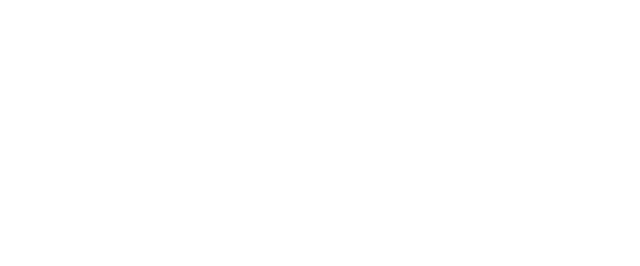
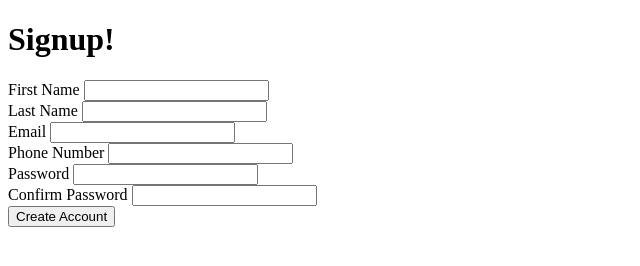
Before and after one commit to tonyelison/signup-form, a plain HTML site: page index.html in a window 1280 px wide. Shown: the whole page, without its empty margins (0-640 px from the left). Drawn offline with Linux system fonts and the light colour scheme.

Commit message:
Add form input controls

```diff
--- a/index.html
+++ b/index.html
@@ -4,9 +4,39 @@
   <meta charset="UTF-8">
   <meta http-equiv="X-UA-Compatible" content="IE=edge">
   <meta name="viewport" content="width=device-width, initial-scale=1.0">
-  <title>Document</title>
+  <title>Signup Form</title>
 </head>
 <body>
+  <div class="hero"></div>
 
+  <h1>Signup!</h1>
+
+  <form action="" method="post">
+    <div>
+      <label for="first">First Name</label>
+      <input type="text" name="first" id="first">
+    </div>
+    <div>
+      <label for="last">Last Name</label>
+      <input type="text" name="last" id="last">
+    </div>
+    <div>
+      <label for="email">Email</label>
+      <input type="email" name="email" id="email">
+    </div>
+    <div>
+      <label for="phone">Phone Number</label>
+      <input type="tel" name="phone" id="phone">
+    </div>
+    <div>
+      <label for="password">Password</label>
+      <input type="password" name="password" id="password">
+    </div>
+    <div>
+      <label for="pass_confirm">Confirm Password</label>
+      <input type="password" id="pass_confirm">
+    </div>
+    <button>Create Account</button>
+  </form>
 </body>
 </html>
```
